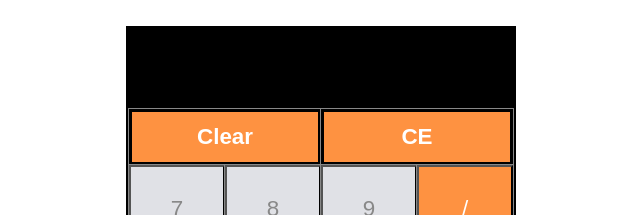
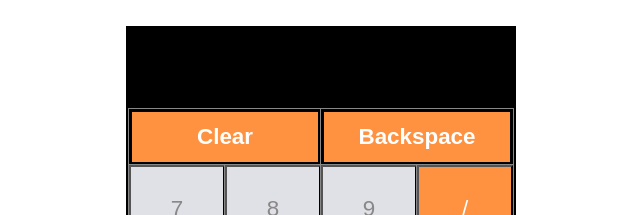
Before and after one commit to juhikumarimodi6/React-Calculaor, a React (Create React App) app: page / in a window 1280 px wide. Shown: the top 215 px of the page, without its empty margins (319-959 px from the left). Built offline with nearby package versions, Linux system fonts and the light colour scheme.

Commit message:
Add files via upload

```diff
--- a/src/Components/BackSpaceClear.js
+++ b/src/Components/BackSpaceClear.js
@@ -1,18 +1,15 @@
 import React from "react";
 import './Clear.css'
 
-const BackSpaceClear = ({input, setInput, setDotCountNum}) => {
+const BackSpaceClear = ({setInput}) => {
 
     const handleBackspace = () => {
-        if(input[input.length - 1] === '.') {
-            setDotCountNum(0)
-        }
         setInput(prevInput => prevInput.slice(0, prevInput.length-1))
     }
 
     return (
         <button  className="clear-content" onClick={handleBackspace}>
-            CE
+            Backspace
         </button >
     )
 }
--- a/src/Components/Button.js
+++ b/src/Components/Button.js
@@ -19,7 +19,7 @@ const Button = (props) => {
     const handleButtonClick = (event) => InputExpression(event, dotCountNum, setInput, setDotCountNum)
 
     //if equal symbol button is pressed it evaluates
-    const handleEvaluate = () => Evaluate(input, setResult, setDotCountNum)
+    const handleEvaluate = () => Evaluate(input, setResult)
 
     return (
         <button
--- a/src/Components/Clear.js
+++ b/src/Components/Clear.js
@@ -1,14 +1,13 @@
 import React from "react";
 import './Clear.css'
 
-const Clear = ({dotCountNum, setInput, setResult, setDotCountNum}) => {
+const Clear = ({setInput, setResult, setDotCountNum}) => {
 
     //Clear the display screen
-    const handleClear = (event) => {
+    const handleClear = () => {
         setInput("")
         setResult("")
         setDotCountNum(0)
-        console.log("clear" + dotCountNum);
     }
 
     return (
--- a/src/Components/ClearUnit.js
+++ b/src/Components/ClearUnit.js
@@ -3,21 +3,16 @@ import Clear from "./Clear";
 import BackSpaceClear from "./BackSpaceClear";
 import './Clear.css'
 
-const ClearUnit = ({input,dotCountNum,setInput,setResult,setDotCountNum}) => {
+const ClearUnit = ({setInput,setResult,setDotCountNum}) => {
 
     return (
         <div className="clear">
             <Clear
-                dotCountNum = {dotCountNum}
                 setInput = {setInput}
                 setResult={setResult}
                 setDotCountNum = {setDotCountNum }
             />
-            <BackSpaceClear
-                input = {input}
-                setInput = {setInput}
-                setDotCountNum = {setDotCountNum }
-            />
+            <BackSpaceClear setInput = {setInput} />
       </div>
     )
 }
--- a/src/Components/Evaluate.js
+++ b/src/Components/Evaluate.js
@@ -1,10 +1,9 @@
-const Evaluate = (input, setResult, setDotCountNum) => {
+const Evaluate = (input, setResult) => {
     try {
         setResult(eval(input).toString())
     } catch(err) {
         setResult("error")
     }
-    setDotCountNum(0)
 }
 
 export default Evaluate;
```
